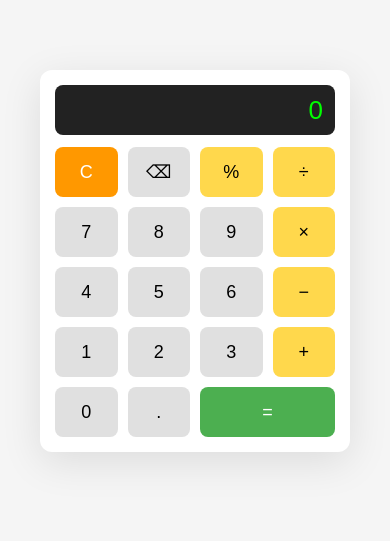
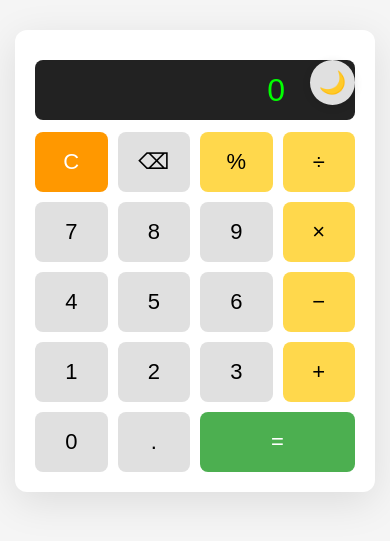
Before and after one commit to viktoriskalin1951-boop/c6, a website: page index.html in a window 390 px wide. Shown: the part 161-702 px from the top of the page. Drawn offline with Linux system fonts and the light colour scheme.

Commit message:
Fix Vercel deployment: remove vercel.json and update index.html with dark theme

```diff
--- a/index.html
+++ b/index.html
@@ -3,11 +3,27 @@
 <head>
     <meta charset="UTF-8">
     <meta name="viewport" content="width=device-width, initial-scale=1.0">
-    <meta name="description" content="Простой браузерный калькулятор">
     <title>Калькулятор</title>
     <style>
         :root {
             font-family: Arial, sans-serif;
+            --bg-body: #f5f5f5;
+            --bg-calculator: #ffffff;
+            --bg-button: #e0e0e0;
+            --bg-display: #222;
+            --color-display: #0f0;
+            --shadow: rgba(0, 0, 0, 0.1);
+            --color-text: #000;
+        }
+
+        [data-theme="dark"] {
+            --bg-body: #1a1a1a;
+            --bg-calculator: #2d2d2d;
+            --bg-button: #404040;
+            --bg-display: #1a1a1a;
+            --color-display: #0f0;
+            --shadow: rgba(0, 0, 0, 0.5);
+            --color-text: #ffffff;
         }
 
         body {
@@ -16,28 +32,61 @@
             align-items: center;
             min-height: 100vh;
             margin: 0;
-            background: #f5f5f5;
+            background: var(--bg-body);
+            transition: background 0.3s ease;
         }
 
         .calculator {
             width: 320px;
             padding: 20px;
             border-radius: 12px;
-            background: #ffffff;
-            box-shadow: 0 10px 40px rgba(0, 0, 0, 0.1);
+            background: var(--bg-calculator);
+            box-shadow: 0 10px 40px var(--shadow);
+            transition: background 0.3s ease, box-shadow 0.3s ease;
+            position: relative;
+        }
+
+        .theme-toggle {
+            position: absolute;
+            top: 30px;
+            right: 20px;
+            width: 45px;
+            height: 45px;
+            border: none;
+            border-radius: 50%;
+            background: var(--bg-button);
+            color: var(--color-text);
+            font-size: 22px;
+            cursor: pointer;
+            display: flex;
+            align-items: center;
+            justify-content: center;
+            transition: background 0.3s ease, transform 0.2s;
+            box-shadow: 0 2px 8px var(--shadow);
+            z-index: 10;
+        }
+
+        .theme-toggle:hover {
+            transform: scale(1.1);
+        }
+
+        .theme-toggle:active {
+            transform: scale(0.95);
         }
 
         .display {
             width: 100%;
             height: 60px;
             margin-bottom: 12px;
+            margin-top: 10px;
             border: none;
             border-radius: 8px;
-            background: #222;
-            color: #0f0;
+            background: var(--bg-display);
+            color: var(--color-display);
             text-align: right;
             font-size: 32px;
-            padding: 0 12px;
+            padding: 0 70px 0 12px;
+            transition: background 0.3s ease, color 0.3s ease;
             box-sizing: border-box;
         }
 
@@ -53,8 +102,9 @@
             border-radius: 8px;
             font-size: 22px;
             cursor: pointer;
-            background: #e0e0e0;
-            transition: background 0.2s;
+            background: var(--bg-button);
+            color: var(--color-text);
+            transition: background 0.2s, color 0.2s;
         }
 
         button[data-action="clear"] {
@@ -64,6 +114,12 @@
 
         button.operator {
             background: #ffd84c;
+            color: #000;
+        }
+
+        [data-theme="dark"] button.operator {
+            background: #ffd84c;
+            color: #000;
         }
 
         button.equal {
@@ -75,45 +131,12 @@
         button:active {
             filter: brightness(0.9);
         }
-
-        button:hover {
-            filter: brightness(0.95);
-        }
-
-        .visually-hidden {
-            position: absolute;
-            width: 1px;
-            height: 1px;
-            padding: 0;
-            margin: -1px;
-            overflow: hidden;
-            clip: rect(0, 0, 0, 0);
-            white-space: nowrap;
-            border: 0;
-        }
-
-        @media (max-width: 400px) {
-            .calculator {
-                width: 280px;
-                padding: 15px;
-            }
-
-            .display {
-                height: 50px;
-                font-size: 26px;
-            }
-
-            button {
-                height: 50px;
-                font-size: 18px;
-            }
-        }
     </style>
 </head>
 <body>
 <div class="calculator">
-    <label for="display" class="visually-hidden">Результат вычислений</label>
-    <input id="display" class="display" type="text" value="0" readonly aria-label="Результат вычислений">
+    <button class="theme-toggle" id="themeToggle" aria-label="Переключить тему">🌙</button>
+    <input id="display" class="display" type="text" value="0" readonly>
     <div class="keys">
         <button data-action="clear">C</button>
         <button data-action="backspace">⌫</button>
@@ -145,9 +168,37 @@
     (function () {
         const display = document.getElementById('display');
         const keys = document.querySelector('.keys');
+        const themeToggle = document.getElementById('themeToggle');
         let current = '0';
         let operator = null;
         let operand = null;
+
+        // Инициализация темы
+        const initTheme = () => {
+            const savedTheme = localStorage.getItem('theme') || 'light';
+            document.documentElement.setAttribute('data-theme', savedTheme);
+            updateThemeIcon(savedTheme);
+        };
+
+        // Обновление иконки темы
+        const updateThemeIcon = (theme) => {
+            themeToggle.textContent = theme === 'dark' ? '☀️' : '🌙';
+        };
+
+        // Переключение темы
+        const toggleTheme = () => {
+            const currentTheme = document.documentElement.getAttribute('data-theme');
+            const newTheme = currentTheme === 'dark' ? 'light' : 'dark';
+            document.documentElement.setAttribute('data-theme', newTheme);
+            localStorage.setItem('theme', newTheme);
+            updateThemeIcon(newTheme);
+        };
+
+        // Инициализация при загрузке
+        initTheme();
+
+        // Обработчик переключения темы
+        themeToggle.addEventListener('click', toggleTheme);
 
         const updateDisplay = () => {
             display.value = current;
```
Also changed, not shown: vercel.json (deleted).
